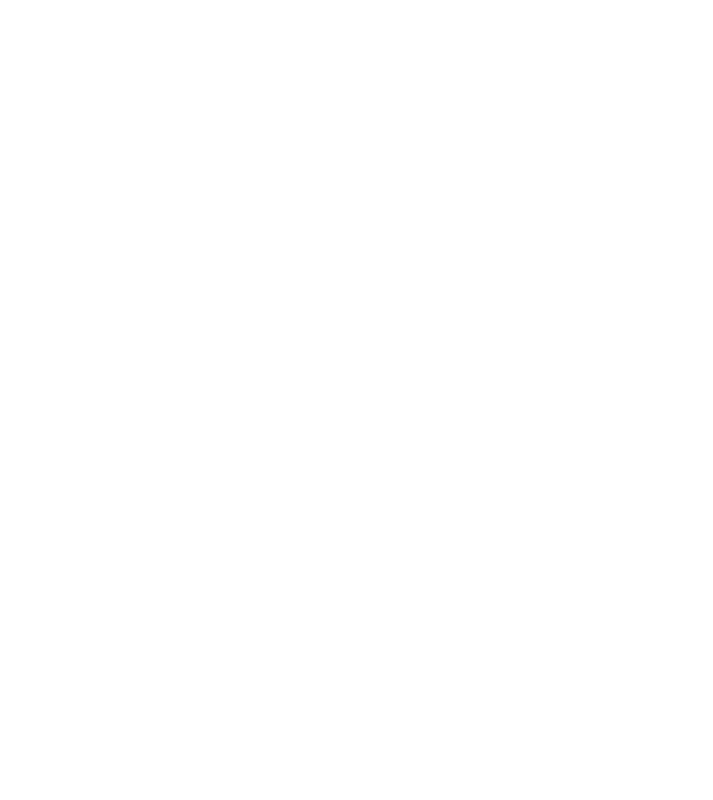
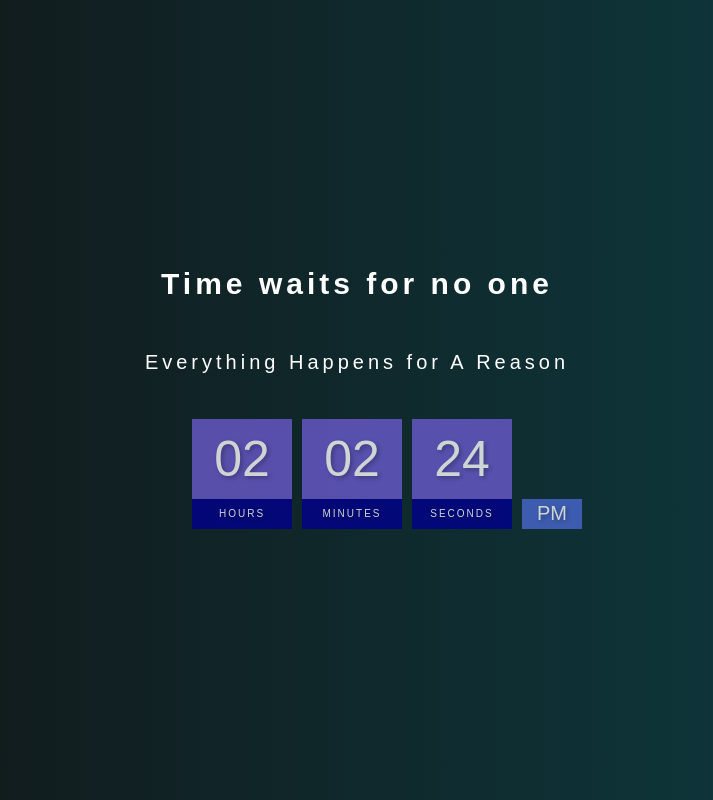
Before and after one commit to hariprasathys22/DigitalClock, a plain HTML site: page index.html in a window 1280 px wide. Shown: the whole page, without its empty margins (283-996 px from the left). Drawn offline with Linux system fonts and the light colour scheme.

Commit message:
Completed

```diff
--- a/index.html
+++ b/index.html
@@ -4,9 +4,29 @@
     <meta charset="UTF-8">
     <meta http-equiv="X-UA-Compatible" content="IE=edge">
     <meta name="viewport" content="width=device-width, initial-scale=1.0">
+    <link rel="stylesheet" href="style.css">
     <title>Digital Clock</title>
 </head>
 <body>
-
+    <h1>Time waits for no one</h1>
+    <p>Everything Happens for A Reason</p>
+    <div class="clock">
+        <div class="time">
+            <span id="hour">00</span>
+            <span class="text">Hours</span>
+        </div>
+        <div class="time">
+            <span id="minutes">00</span>
+            <span class="text">Minutes</span>
+        </div>
+        <div class="time">
+            <span id="seconds">00</span>
+            <span class="text">Seconds</span>
+        </div>
+        <div class="time">
+            <span id="ampm">AM</span>
+        </div>
+    </div>
+    <script src="./script.js"></script>
 </body>
 </html>
--- /dev/null
+++ b/script.js
@@ -0,0 +1,31 @@
+const hourEl = document.getElementById("hour")
+const minutesEl = document.getElementById("minutes")
+const secondsEl = document.getElementById("seconds")
+const ampmEl = document.getElementById("ampm")
+
+
+function updateclock(){
+    let hours = new Date().getHours();
+    let minutes = new Date().getMinutes();
+    let seconds = new Date().getSeconds()
+
+    let ampm = "AM"
+
+    if(hours > 12){
+        hours = hours - 12
+        ampm = "PM"
+    }
+    hours = hours < 10 ? "0" + hours : hours;
+    minutes = minutes < 10 ? "0" + minutes : minutes;
+    seconds = seconds < 10 ? "0" + seconds : seconds;
+
+    hourEl.innerText = hours
+    minutesEl.innerText = minutes
+    secondsEl.innerText = seconds
+    ampmEl.innerText = ampm
+
+    setTimeout(() => {
+        updateclock()
+    },1000)
+}
+updateclock()
--- /dev/null
+++ b/style.css
@@ -0,0 +1,66 @@
+*{
+    padding: 0;
+    margin: 0;
+    box-sizing: border-box;
+    font-family: sans-serif;
+}
+body{
+    display: flex;
+    display: flex;
+    flex-direction: column;
+    align-items: center;
+    justify-content: center;
+    height: 100vh;
+    background: linear-gradient(to right,#131313, #0c3e44);
+    background-size: cover;
+    overflow: hidden;
+}
+h1{
+    color: rgba(20, 51, 63, 0.952);
+    font-size: 30px;
+    letter-spacing: 4px;
+    text-align: center;
+    color: #fff;
+    margin-bottom: 50px;
+}
+p{
+    color: #fff;
+    font-size: 20px;
+    letter-spacing: 4px;
+    margin-bottom: 40px;
+}
+.clock{
+    display: flex;
+}
+.clock .time{
+    margin: 5px;
+    position: relative;
+}
+.clock span{
+    width: 100px;
+    height: 80px;
+    background: slateblue;
+    opacity: .8;
+    color: white;
+    display: flex;
+    justify-content: center;
+    align-items: center;
+    font-size: 50px;
+    text-shadow: 2px 2px 4px rgba(0, 0, 0, 0.3);
+}
+.clock .text{
+    height: 30px;
+    font-size: 10px;
+    text-transform: uppercase;
+    letter-spacing: 2px;
+    background-color: darkblue;
+    opacity: 0.8;
+}
+.clock #ampm{
+    bottom: 0;
+    position: absolute;
+    width: 60px;
+    height: 30px;
+    font-size: 20px;
+    background-color: rgb(73, 104, 207);
+}
```
Also changed, not shown: dropped text.txt (added).
